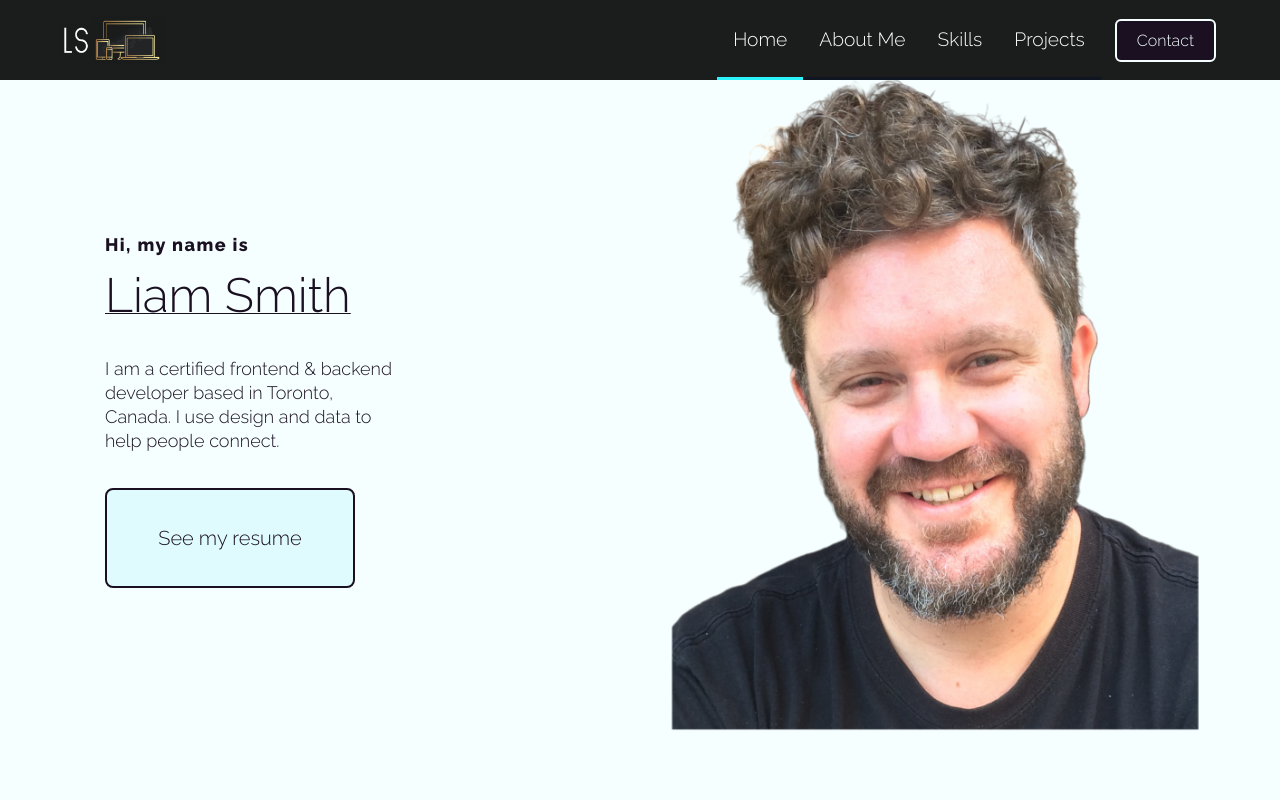
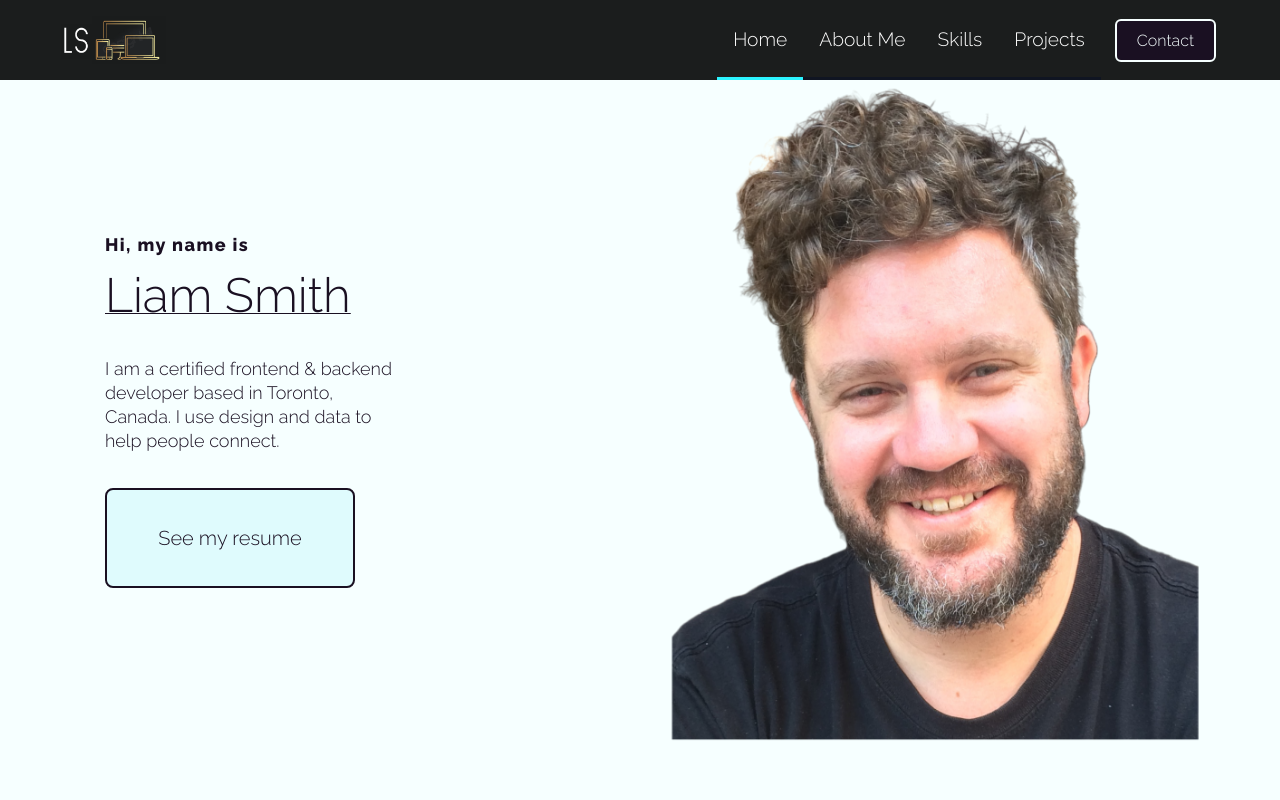
Before and after one commit to FortunateSmith/portfolio-styled-components, a React (Create React App) app: page / in a window 1280 px wide. Shown: the top 800 px of the page. Built offline with nearby package versions, Linux system fonts and the light colour scheme.

Commit message:
adjust image padding

```diff
--- a/src/components/InfoSection/InfoSection.elements.js
+++ b/src/components/InfoSection/InfoSection.elements.js
@@ -171,6 +171,7 @@ export const ImageWrapper = styled.div`
 
 export const Img = styled.img`
   padding-right: 0;
+  padding-top: 20px;
   border: 0;
   max-width: 100%;
   vertical-align: middle;
```
